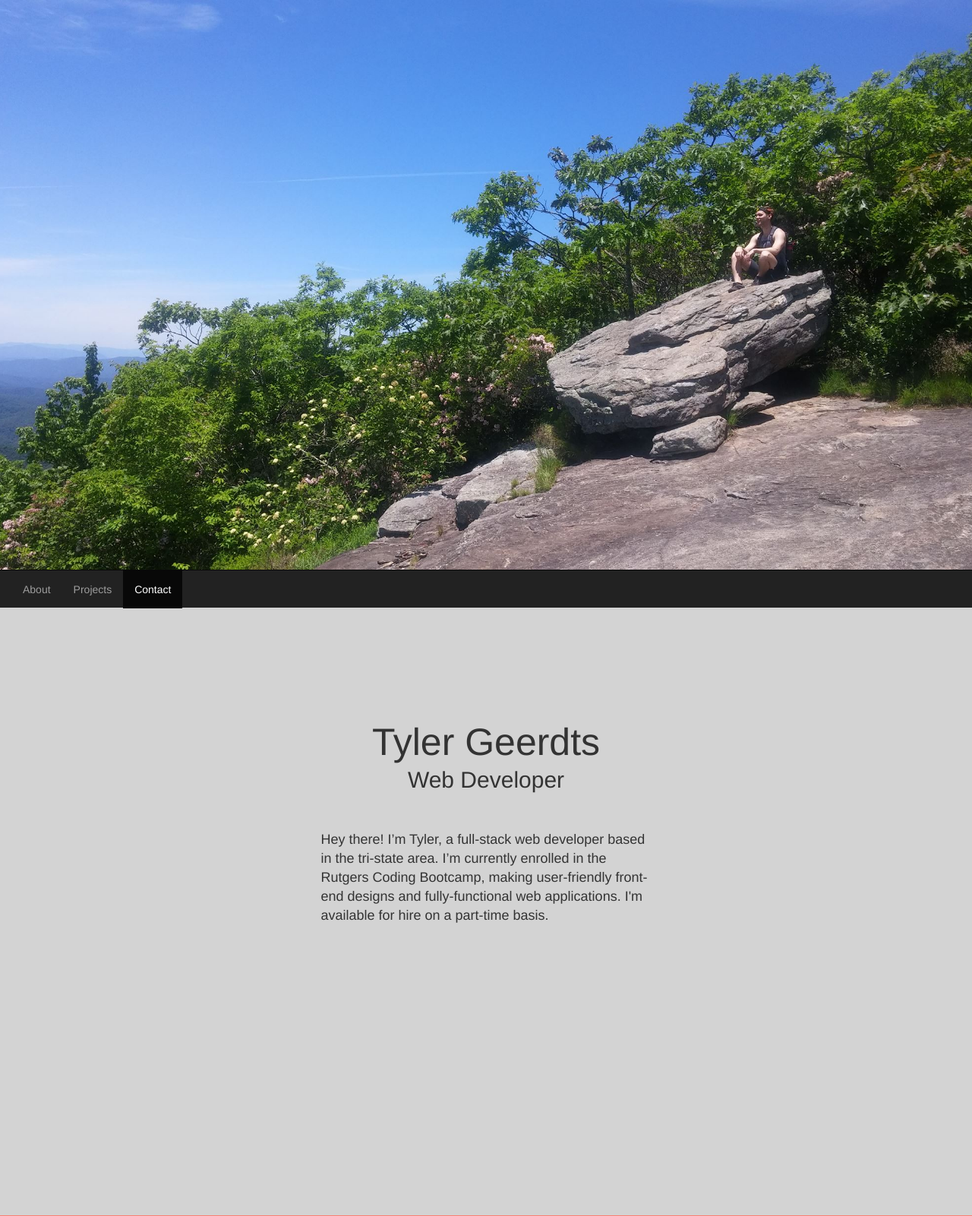
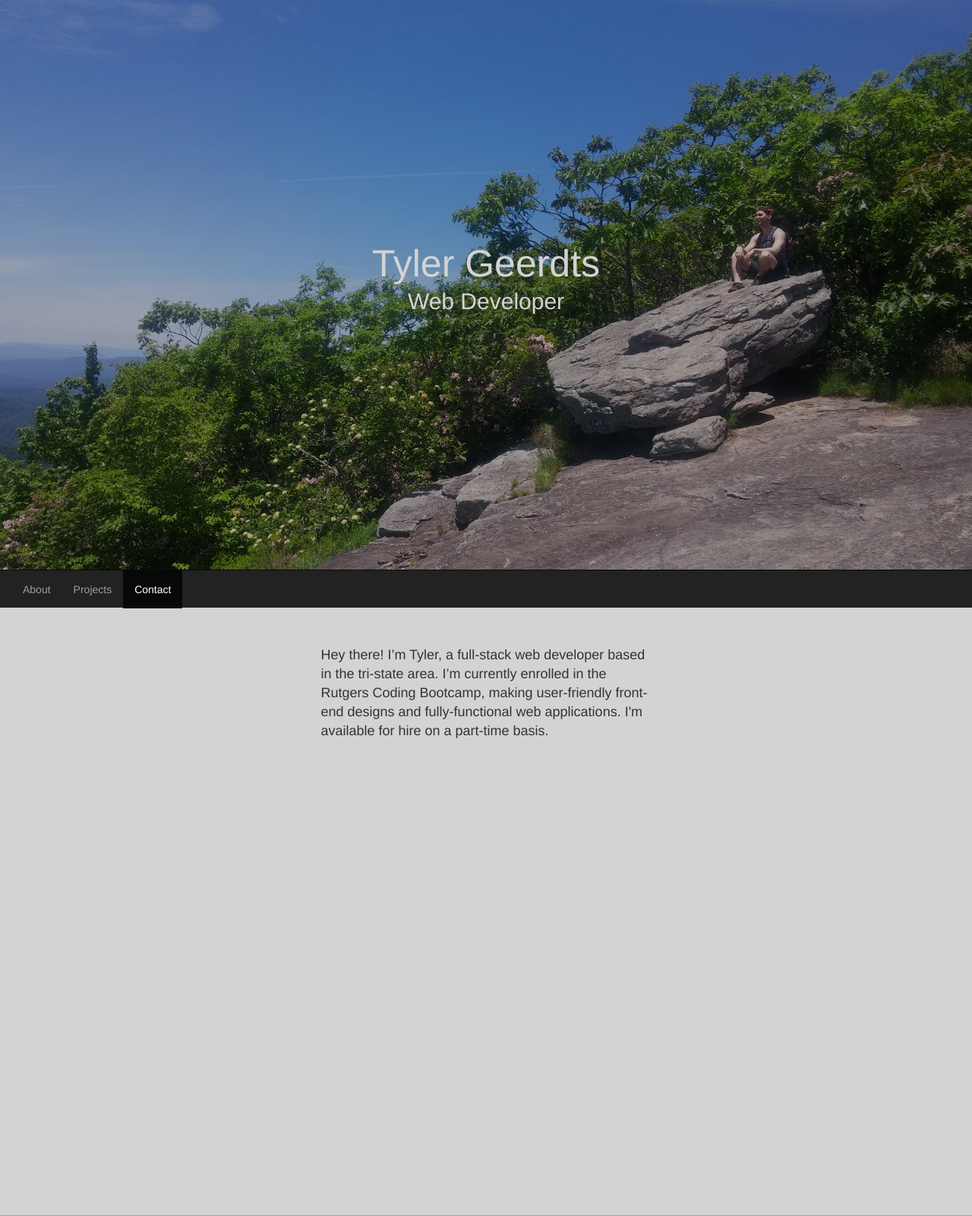
Before and after one commit to tygee713/Portfolio-Revised, a PHP site: page / in a window 1280 px wide. Shown: the top 1601 px of the page at 76% size. Run offline with PHP 8.4, Linux system fonts and the light colour scheme.

Commit message:
Added parallax text and fading

```diff
--- a/index.html
+++ b/index.html
@@ -11,7 +11,10 @@
 
 
 <div id="home" class="container-fluid">
-
+  <div id="name">
+  <h1 id="myName">Tyler Geerdts</h1>
+  <h2 id="myTitle">Web Developer</h2>
+  </div>
 </div>
     <nav id = "myNav" class = "navbar navbar-inverse navbar-fixed-bottom">
       <div class = "container-fluid" id="myNav">
@@ -24,8 +27,6 @@
     </nav>
 
  <div id="aboutSection" class="container-fluid content">
-    <h1 id="myName">Tyler Geerdts</h1>
-    <h2 id="myTitle">Web Developer</h2>
     <p id="myInfo">Hey there!  I&#8217;m Tyler, a full-stack web developer based in the tri-state area.  I&#8217;m currently enrolled in the Rutgers Coding Bootcamp, making user-friendly front-end designs and fully-functional web applications.  I'm available for hire on a part-time basis.</p>
   </div>
 
--- a/javascripts/main.js
+++ b/javascripts/main.js
@@ -8,7 +8,7 @@ $('nav a').on('click', function(e) {
   e.preventDefault();
   var targetID = e.currentTarget.id + "Section";
 
-//if statements fix issue where animation would go too far in the about section due to the navbar height
+//Fixes issue where animation would go too far in the about section due to the navbar height
   if (targetID == "aboutSection") {
     if ($(window).scrollTop() > $('#aboutSection').offset().top) {
       $('body').animate({
@@ -30,8 +30,10 @@ $('nav a').on('click', function(e) {
 })
 
 $(window).bind('scroll', function () {
-  var num = $('#aboutSection').offset().top - 50; //number of pixels before fixing nav bar to top
-    if ($(window).scrollTop() >= num) {
+  var numPixels = $('#aboutSection').offset().top - 50; //number of pixels before fixing nav bar to top
+
+    //Makes the navbar sticky after scrolling past the landing page
+    if ($(window).scrollTop() >= numPixels) {
         $('#myNav').removeClass('navbar-fixed-bottom');
         $('#myNav').addClass('navbar-fixed-top');
         $('#aboutSection').css('margin-top', '50px');
@@ -41,4 +43,13 @@ $(window).bind('scroll', function () {
          $('#myNav').addClass('navbar-fixed-bottom');
          $('#aboutSection').css('margin-top', '0px');
     }
+
+    //Causes parallax scrolling on the name in the landing page
+    $("#name").css({
+      'transform' : 'translate(0px, ' + ($(this).scrollTop())/2 + '%)'
+    });
+
+    //Fades the name in/out on the landing page when you scroll past it
+    var fadeStartPoint = $('#name').offset().top;
+    $('#name').css({'opacity':( fadeStartPoint -$(window).scrollTop() )/100});
 });
--- a/stylesheets/styles.css
+++ b/stylesheets/styles.css
@@ -13,13 +13,17 @@
   font-size: 50px;
   margin-bottom: 0px;
   text-align: center;
-  margin-top: 100px;
+  margin-top: 40vh;
+  color: lightgrey;
+/*  text-shadow: 1px 1px 50px white;*/
 }
 
 #myTitle {
   margin-top: 5px;
   text-align: center;
   margin-bottom: 50px;
+  color: lightgrey;
+/*  text-shadow: 1px 1px 50px white;*/
 }
 
 #myInfo {
@@ -27,9 +31,17 @@
   font-size: 18px;
 }
 
+#name {
+  position: relative;
+  text-align: center;
+  position: center;
+}
+
 #home {
  /* height: calc(100% - 50px);*/
-  background-image: url(../images/hiking.jpg);
+  position: relative;
+  background-image: linear-gradient(rgba(0, 0, 0, 0.3),
+      rgba(0, 0, 0, 0.3)),url(../images/hiking.jpg);
   background-size: cover;
   background-position: top center;
   background-attachment: fixed;
```
